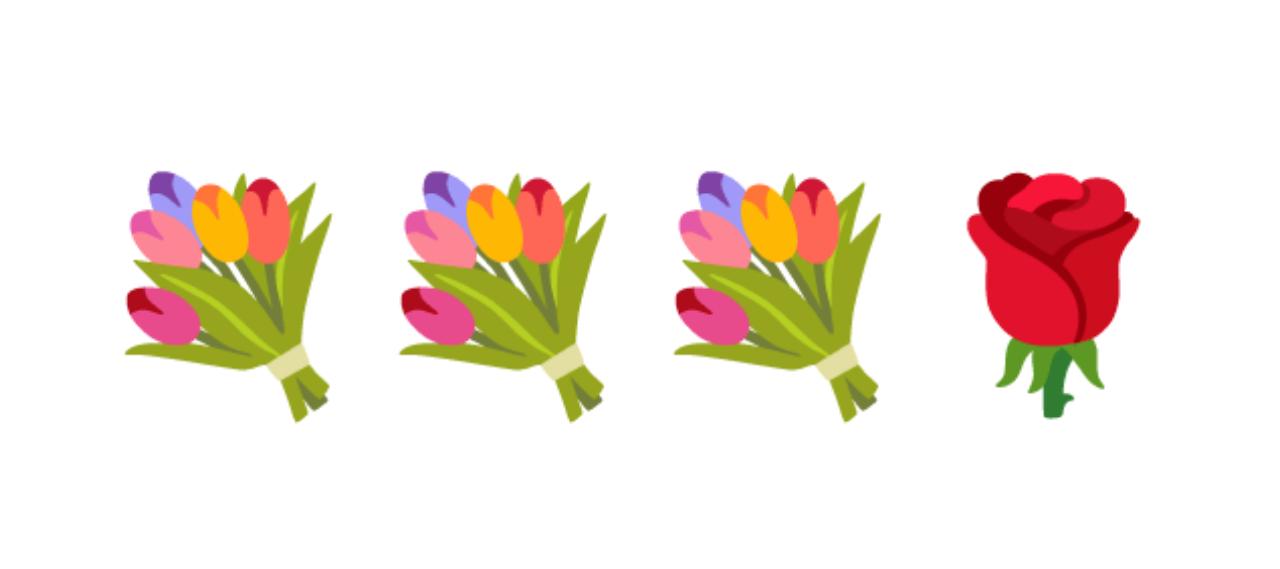
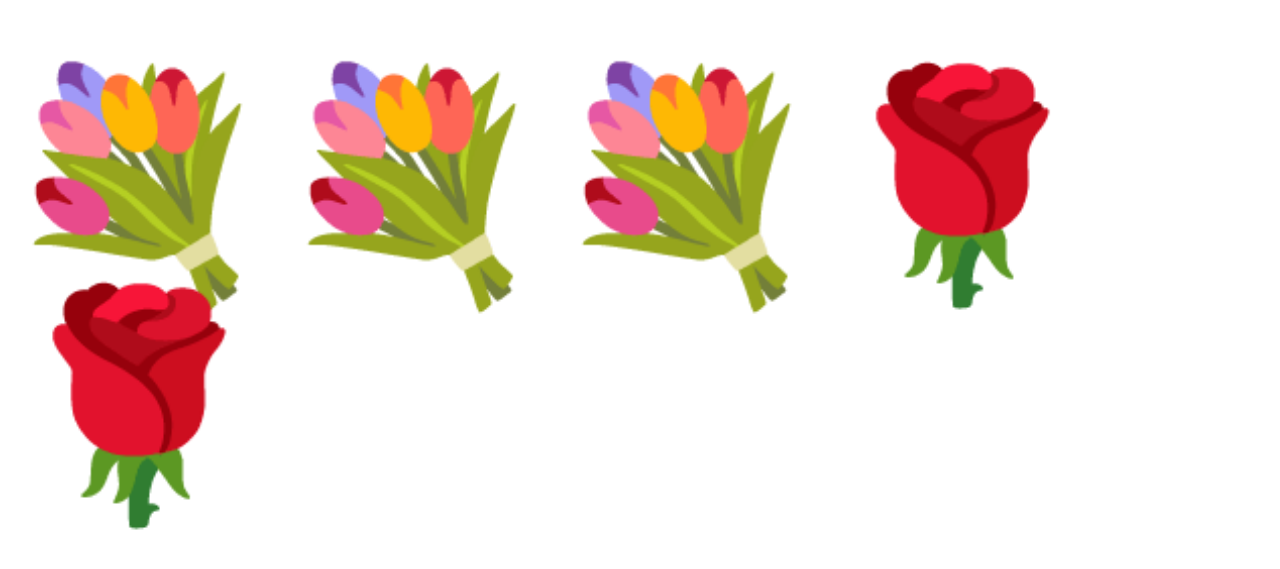
Before and after one commit to rex16/lay, a plain HTML site: page index.html in a window 1280 px wide. Shown: the part 103-672 px from the top of the page. Drawn offline with Linux system fonts and the light colour scheme.

Commit message:
Update index.html

```diff
--- a/index.html
+++ b/index.html
@@ -23,6 +23,6 @@
     </style>
   </head>
   <body>
-    <div class="emoji" role="img" aria-label="鲜花">💐💐💐🌹</div>
+    <div class="emoji" role="img" aria-label="鲜花">💐💐💐🌹🌹</div>
   </body>
 </html>
```
